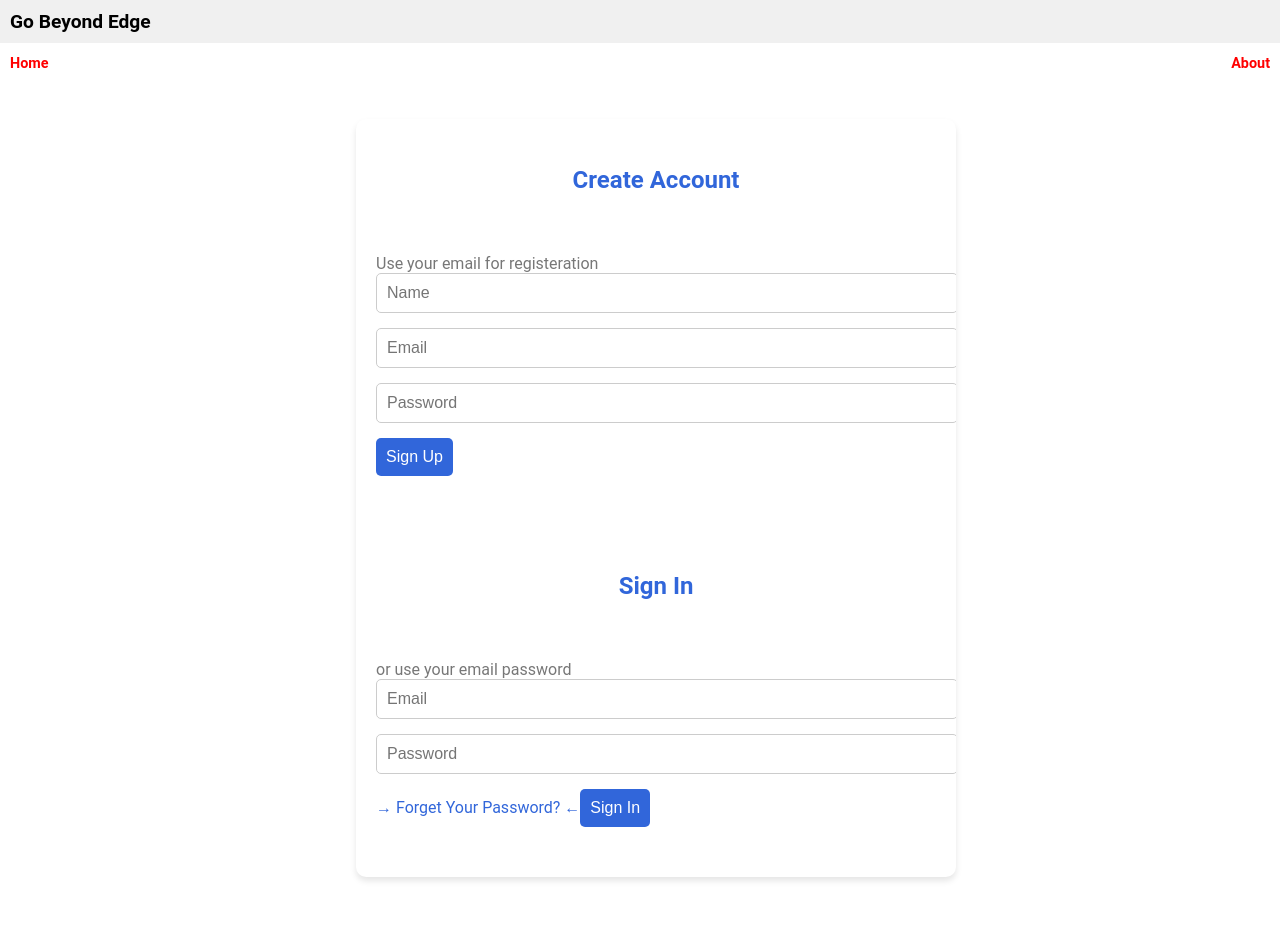
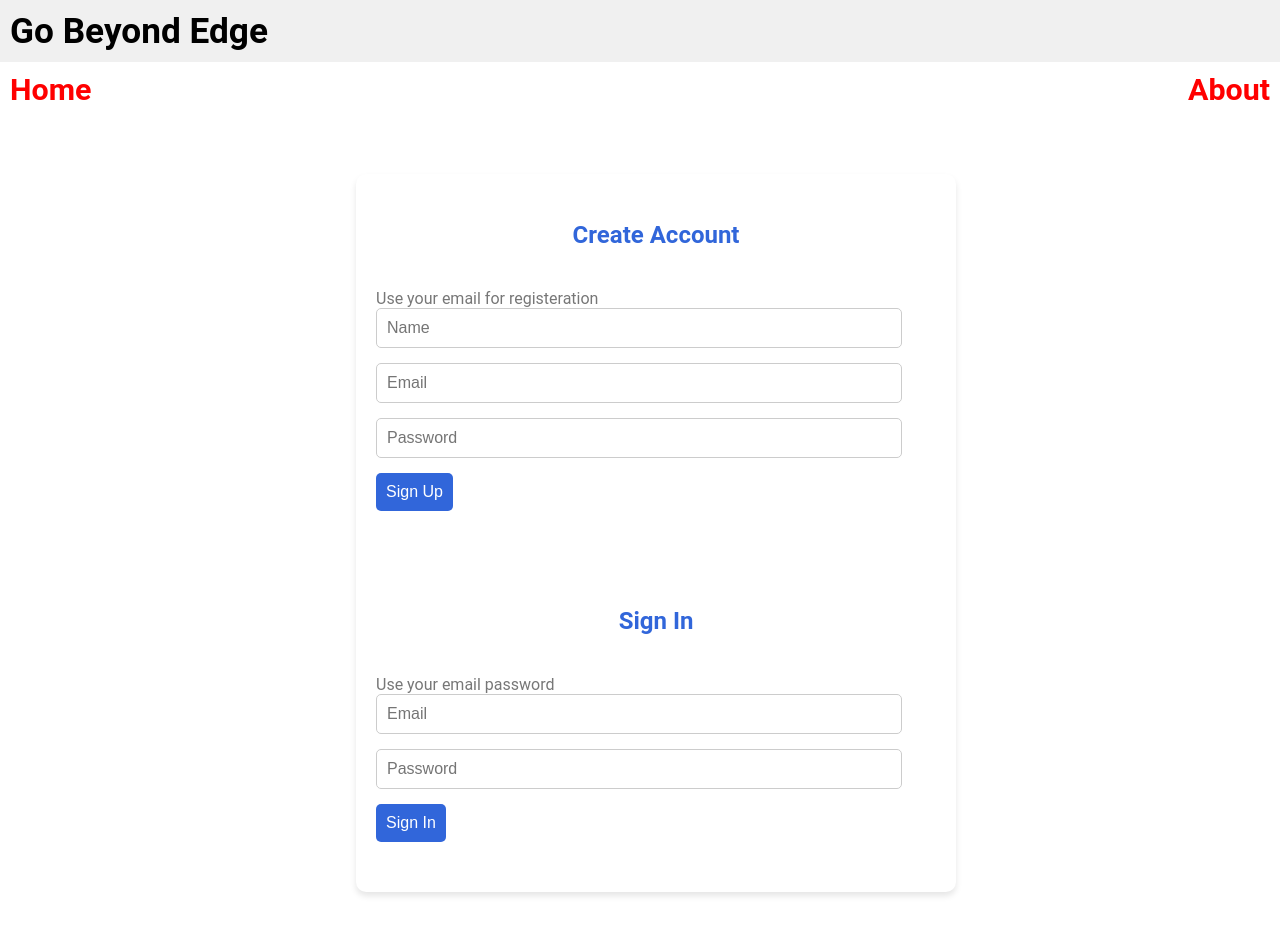
Before and after one commit to Atashnezhad/beyond-edge-lab, an Angular app: page / in a window 1280 px wide. Before the commit the page ends 898 px from the top, so only its background shows below. Built offline with nearby package versions, Linux system fonts and the light colour scheme.

Commit message:
Refactor Header and Login Components: Increase font sizes for better visibility; remove social icons from login forms for a cleaner design.

```diff
--- a/src/app/components/header/header.component.scss
+++ b/src/app/components/header/header.component.scss
@@ -8,7 +8,7 @@ header {
   }
 
   .brand {
-    font-size: 1.2em;
+    font-size: 2.2em;
     font-weight: bold;
   }
 
@@ -21,7 +21,7 @@ header {
   .nav-left a, .nav-right a {
     text-decoration: none;
     color: #333;
-    font-size: 0.9em;
+    font-size: 1.9em;
     padding: 10px;
     // make it bold and red color
     font-weight: bold;
--- a/src/app/components/login/login.component.html
+++ b/src/app/components/login/login.component.html
@@ -3,13 +3,6 @@
         <div class="form-container sign-up" >
             <form>
                 <h1>Create Account</h1>
-                <div class="social-icons">
-                    <a href="#" class="icon"><i class="fa-brands fa-google-plus-g"></i></a>
-                    <a href="#" class="icon"><i class="fa-brands fa-facebook-f"></i></a>
-                    <a href="#" class="icon"><i class="fa-brands fa-github"></i></a>
-                    <a href="#" class="icon"><i class="fa-brands fa-linkedin-in"></i></a>
-                </div>
-
                 <div class="test1">
                     <span>Use your email for registeration</span>
                     <input type="text" name="name" [(ngModel)]="signUpObj.name" placeholder="Name">
@@ -22,18 +15,10 @@
         <div class="form-container sign-in" >
             <form>
                 <h1>Sign In</h1>
-                <div class="social-icons">
-                    <a href="#" class="icon"><i class="fa-brands fa-google-plus-g"></i></a>
-                    <a href="#" class="icon"><i class="fa-brands fa-facebook-f"></i></a>
-                    <a href="#" class="icon"><i class="fa-brands fa-github"></i></a>
-                    <a href="#" class="icon"><i class="fa-brands fa-linkedin-in"></i></a>
-                </div>
-
                 <div class="test2">
-                    <span>or use your email password</span>
+                    <span>Use your email password</span>
                     <input type="email" name="email" [(ngModel)]="loginObj.email" placeholder="Email">
                     <input type="password" name="password"   [(ngModel)]="loginObj.password" placeholder="Password">
-                    <a href="#">→ Forget Your Password? ←</a>
                     <button (click)="onLogin()">Sign In</button>
                 </div>
 
--- a/src/app/components/login/login.component.scss
+++ b/src/app/components/login/login.component.scss
@@ -50,23 +50,6 @@ body {
     color: $primary-color;
   }
 
-  .social-icons {
-    display: flex;
-    justify-content: center;
-    margin-bottom: 20px;
-
-
-    .icon {
-      margin: 0 10px;
-      font-size: 20px;
-      color: $primary-color;
-
-      &:hover {
-        color: #000;
-      }
-    }
-  }
-
   .test1 {
     // display: flex;
     // justify-content: center;
@@ -90,7 +73,7 @@ body {
   input {
     padding: 10px;
     margin-bottom: 15px;
-    width: 100%;
+    width: 90%;
     border: 1px solid #ccc;
     border-radius: 5px;
     font-size: 16px;
```
